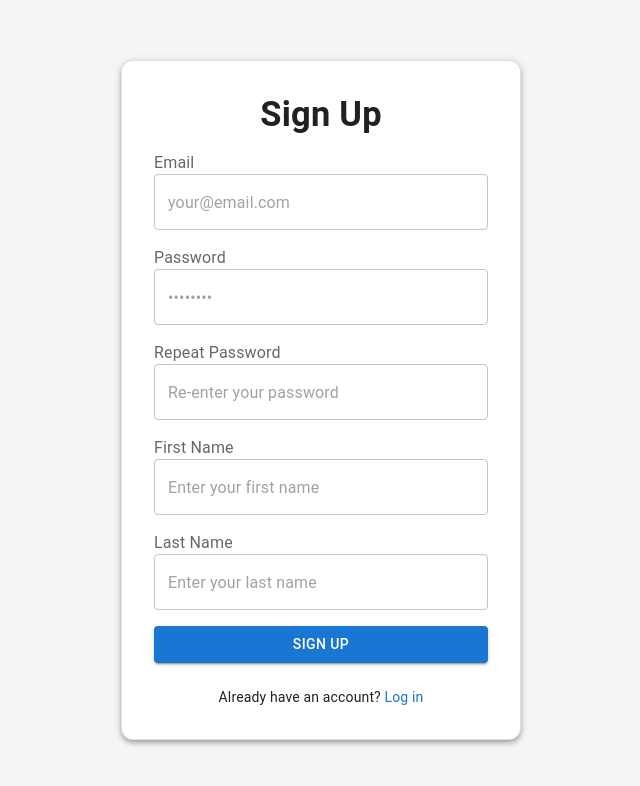
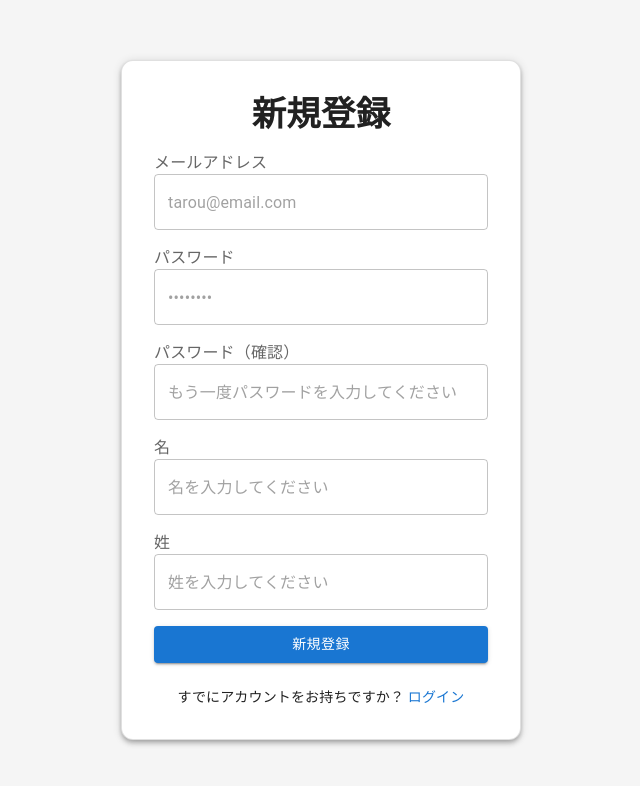
Before and after one commit to CrimsonSunTonic/lsi-kintai-nextjs-frontend, a Next.js app: page /signup in a window 1280 px wide. Shown: the top 786 px of the page, without its empty margins (319-959 px from the left). Built offline with nearby package versions, Linux system fonts and the light colour scheme; no server answers.

Commit message:
change to japanese

```diff
--- a/src/api/attendance/fetchAttendanceStatusClient.ts
+++ b/src/api/attendance/fetchAttendanceStatusClient.ts
@@ -2,7 +2,7 @@ const API_BASE = process.env.NEXT_PUBLIC_API_URL;
 
 export async function fetchAttendanceStatus(): Promise<{ checkedIn: boolean; checkedOut: boolean }> {
   const token = localStorage.getItem("access_token");
-  if (!token) throw new Error("No access token found");
+  if (!token) throw new Error("アクセストークンが見つかりません");
 
   try {
     const res = await fetch(`${API_BASE}/attendance/status`, {
@@ -12,12 +12,12 @@ export async function fetchAttendanceStatus(): Promise<{ checkedIn: boolean; che
     });
 
     if (!res.ok) {
-      throw new Error(`Failed to fetch status: ${res.statusText}`);
+      throw new Error(`ステータスの取得に失敗しました: ${res.statusText}`);
     }
 
     return await res.json();
   } catch (err) {
-    console.error("Error fetching attendance status:", err);
+    console.error("勤怠ステータスの取得中にエラーが発生しました:", err);
     throw err;
   }
 }
--- a/src/api/attendance/getAttendanceClient.ts
+++ b/src/api/attendance/getAttendanceClient.ts
@@ -20,11 +20,11 @@ export async function getAttendanceClient(): Promise<AttendanceRecord[]> {
       headers: { Authorization: `Bearer ${token}` },
     });
 
-    if (!res.ok) throw new Error("Failed to fetch attendance records");
+    if (!res.ok) throw new Error("勤怠記録の取得に失敗しました");
 
     return await res.json();
   } catch (err) {
-    console.error("Error fetching attendance records:", err);
+    console.error("勤怠記録の取得中にエラーが発生しました:", err);
     return [];
   }
 }
--- a/src/api/attendance/getAttendanceMonthlyClient.ts
+++ b/src/api/attendance/getAttendanceMonthlyClient.ts
@@ -21,6 +21,6 @@ export async function getAttendanceMonthlyClient(
     body: formData.toString(),
   });
 
-  if (!res.ok) throw new Error("Failed to fetch attendance");
+  if (!res.ok) throw new Error("勤怠情報の取得に失敗しました");
   return res.json();
 }
--- a/src/api/auth/signinClient.ts
+++ b/src/api/auth/signinClient.ts
@@ -21,7 +21,7 @@ export async function login(email: string, password: string): Promise<string> {
     throw new Error(
       Array.isArray(data.message)
         ? data.message.join(", ")
-        : data.message || "Login failed"
+        : data.message || "ログインに失敗しました"
     );
   }
 
--- a/src/api/auth/signupClient.ts
+++ b/src/api/auth/signupClient.ts
@@ -26,7 +26,7 @@ export async function signup(
     throw new Error(
       Array.isArray(data.message)
         ? data.message.join(", ")
-        : data.message || "Signup failed"
+        : data.message || "新規登録に失敗しました"
     );
   }
 
--- a/src/api/user/getAllUsersClient.ts
+++ b/src/api/user/getAllUsersClient.ts
@@ -9,6 +9,6 @@ export async function getAllUsersClient() {
     },
   });
 
-  if (!res.ok) throw new Error("Failed to fetch users");
+  if (!res.ok) throw new Error("ユーザーの取得に失敗しました");
   return res.json();
 }
--- a/src/app/(private)/admin/records/page.tsx
+++ b/src/app/(private)/admin/records/page.tsx
@@ -151,7 +151,7 @@ export default function UserRecordsPage() {
   // ✅ Fetch and merge attendance
   const handleFetch = async () => {
     if (!selectedUser) {
-      setError("Please select a user first.");
+      setError("社員を選択してください。");
       return;
     }
 
@@ -247,7 +247,7 @@ export default function UserRecordsPage() {
         }}
       >
         <Typography variant="h5" color="text.secondary">
-          Checking admin access...
+          管理者アクセスを確認中…
         </Typography>
       </Container>
     );
@@ -321,7 +321,7 @@ export default function UserRecordsPage() {
               onClick={handleFetch}
               disabled={dataLoading}
             >
-              {dataLoading ? "Loading..." : "Confirm"}
+              {dataLoading ? "読み込み中..." : "確認"}
             </Button>
           </Box>
           <Box sx={{ ml: "auto", display: "flex", gap: 1 }}>
--- a/src/app/(public)/signin/signinform.tsx
+++ b/src/app/(public)/signin/signinform.tsx
@@ -106,7 +106,7 @@ const SigninForm = () => {
             mb: 2,
           }}
         >
-          Sign In
+          ログイン
         </Typography>
 
         {error && (
@@ -123,25 +123,31 @@ const SigninForm = () => {
         >
           {/* Email */}
           <FormControl>
-            <FormLabel htmlFor="email">Email</FormLabel>
+            <FormLabel htmlFor="email">メールアドレス</FormLabel>
             <TextField
               id="email"
               type="email"
               name="email"
-              placeholder="your@email.com"
+              placeholder="tarou@email.com"
               autoComplete="email"
               required
               fullWidth
               value={email}
               onChange={(e) => setEmail(e.target.value)}
               error={!!emailError}
-              helperText={emailError}
+              helperText={
+                emailError === "Email should not be empty"
+                  ? "メールアドレスを入力してください"
+                  : emailError === "Email must be a valid email address"
+                  ? "有効なメールアドレスを入力してください"
+                  : emailError
+              }
             />
           </FormControl>
 
           {/* Password */}
           <FormControl>
-            <FormLabel htmlFor="password">Password</FormLabel>
+            <FormLabel htmlFor="password">パスワード</FormLabel>
             <TextField
               name="password"
               placeholder="••••••"
@@ -153,7 +159,13 @@ const SigninForm = () => {
               value={password}
               onChange={(e) => setPassword(e.target.value)}
               error={!!passwordError}
-              helperText={passwordError}
+              helperText={
+                passwordError === "Password should not be empty"
+                  ? "パスワードを入力してください"
+                  : passwordError === "Password must be at least 8 characters long"
+                  ? "パスワードは8文字以上で入力してください"
+                  : passwordError
+              }
             />
           </FormControl>
 
@@ -164,17 +176,17 @@ const SigninForm = () => {
             disabled={loading}
             sx={{ py: 1.2, fontSize: "1rem", fontWeight: 600 }}
           >
-            {loading ? "Signing in..." : "Sign In"}
+            {loading ? "ログイン中..." : "ログイン"}
           </Button>
         </Box>
 
         <Box sx={{ mt: 3, textAlign: "center" }}>
           <Typography>
-            Don&apos;t have an account?{" "}
-            <Link href="/signup" variant="body2">
-              Sign up
-            </Link>
+            アカウントをお持ちでない方はこちら{" "}
           </Typography>
+          <Link href="/signup" variant="body2">
+            新規登録
+          </Link>
         </Box>
       </Card>
     </Container>
--- a/src/app/(public)/signup/signupform.tsx
+++ b/src/app/(public)/signup/signupform.tsx
@@ -154,7 +154,7 @@ const SignupForm = () => {
             fontWeight: "bold",
           }}
         >
-          Sign Up
+          新規登録
         </Typography>
 
         {error && (
@@ -174,22 +174,28 @@ const SignupForm = () => {
           }}
         >
           <FormControl>
-            <FormLabel>Email</FormLabel>
+            <FormLabel>メールアドレス</FormLabel>
             <TextField
               type="email"
-              placeholder="your@email.com"
+              placeholder="tarou@email.com"
               autoComplete="email"
               fullWidth
               required
               value={email}
               onChange={(e) => setEmail(e.target.value)}
               error={!!emailError}
-              helperText={emailError}
+              helperText={emailError && (
+                emailError === "Email should not be empty"
+                  ? "メールアドレスを入力してください"
+                  : emailError === "Email must be a valid email address"
+                  ? "有効なメールアドレスを入力してください"
+                  : emailError
+              )}
             />
           </FormControl>
 
           <FormControl>
-            <FormLabel>Password</FormLabel>
+            <FormLabel>パスワード</FormLabel>
             <TextField
               type="password"
               placeholder="••••••••"
@@ -199,60 +205,80 @@ const SignupForm = () => {
               value={password}
               onChange={(e) => setPassword(e.target.value)}
               error={!!passwordError}
-              helperText={passwordError}
+              helperText={passwordError && (
+                passwordError === "Password should not be empty"
+                  ? "パスワードを入力してください"
+                  : passwordError === "Password must be at least 8 characters long"
+                  ? "パスワードは8文字以上で入力してください"
+                  : passwordError
+              )}
             />
           </FormControl>
 
           <FormControl>
-            <FormLabel>Repeat Password</FormLabel>
+            <FormLabel>パスワード（確認）</FormLabel>
             <TextField
               type="password"
-              placeholder="Re-enter your password"
+              placeholder="もう一度パスワードを入力してください"
               fullWidth
               required
               value={repeatPassword}
               onChange={(e) => handleRepeatPasswordChange(e.target.value)}
               error={!!repeatPasswordError}
-              helperText={repeatPasswordError}
+              helperText={repeatPasswordError && (
+                repeatPasswordError === "Please confirm your password"
+                  ? "パスワードを再入力してください"
+                  : repeatPasswordError === "Passwords do not match"
+                  ? "パスワードが一致しません"
+                  : repeatPasswordError
+              )}
             />
           </FormControl>
 
           <FormControl>
-            <FormLabel>First Name</FormLabel>
+            <FormLabel>名</FormLabel>
             <TextField
-              placeholder="Enter your first name"
+              placeholder="名を入力してください"
               fullWidth
               required
               value={firstname}
               onChange={(e) => setFirstname(e.target.value)}
               error={!!firstnameError}
-              helperText={firstnameError}
+              helperText={firstnameError && (
+                firstnameError === "First name should not be empty"
+                  ? "名を入力してください"
+                  : firstnameError
+              )}
             />
           </FormControl>
 
           <FormControl>
-            <FormLabel>Last Name</FormLabel>
+            <FormLabel>姓</FormLabel>
             <TextField
-              placeholder="Enter your last name"
+              placeholder="姓を入力してください"
               fullWidth
               required
               value={lastname}
               onChange={(e) => setLastname(e.target.value)}
               error={!!lastnameError}
-              helperText={lastnameError}
+              helperText={lastnameError && (
+                lastnameError === "Last name should not be empty"
+                  ? "姓を入力してください"
+                  : lastnameError
+              )}
             />
           </FormControl>
 
           <Button type="submit" fullWidth variant="contained" disabled={loading}>
-            {loading ? "Signing up..." : "Sign Up"}
+            {loading ? "登録中..." : "新規登録"}
           </Button>
         </Box>
 
         <Box sx={{ mt: 3, textAlign: "center" }}>
           <Typography variant="body2">
-            Already have an account?{" "}
+            すでにアカウントをお持ちですか？{" "}
             <Link href="/signin" underline="hover">
-              Log in
+              ログイン
             </Link>
           </Typography>
         </Box>
@@ -261,7 +287,7 @@ const SignupForm = () => {
       {/* ✅ Success Dialog */}
       <Dialog open={openDialog} onClose={handleDialogClose}>
         <DialogTitle sx={{ fontWeight: "bold", textAlign: "center" }}>
-          🎉 Signup Successful!
+          🎉 登録が完了しました！
         </DialogTitle>
         <DialogContent
           dividers
@@ -271,7 +297,7 @@ const SignupForm = () => {
             color: "text.secondary",
           }}
         >
-          Your account has been created successfully.
+          アカウントが正常に作成されました。
         </DialogContent>
         <DialogActions sx={{ justifyContent: "center", pb: 2 }}>
           <Button
@@ -280,7 +306,7 @@ const SignupForm = () => {
             onClick={handleDialogClose}
             sx={{ px: 4 }}
           >
-            Go to Sign In
+            ログイン画面へ
           </Button>
         </DialogActions>
       </Dialog>
--- a/src/components/AppHeader.tsx
+++ b/src/components/AppHeader.tsx
@@ -130,7 +130,7 @@ const AppHeader = ({ user }: { user: UserData }) => {
               }}
               onClick={handleLogout}
             >
-              Logout
+              ログアウト
             </Button>
           </Box>
 
```
Also changed, not shown: src/api/attendance/attendanceClient.ts (+6 -3 lines), src/api/auth/getUserClient.ts (+5 -2 lines).
